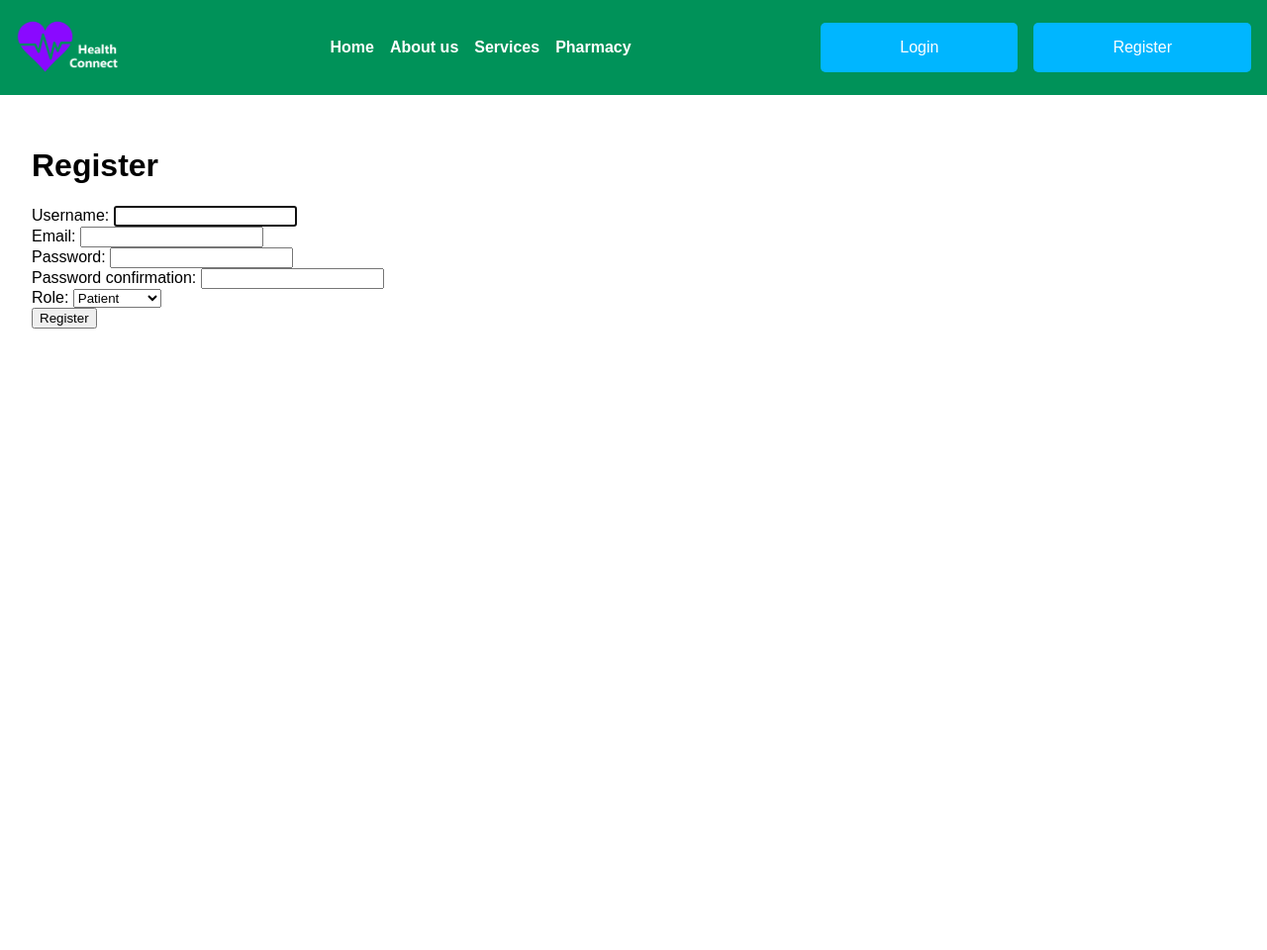
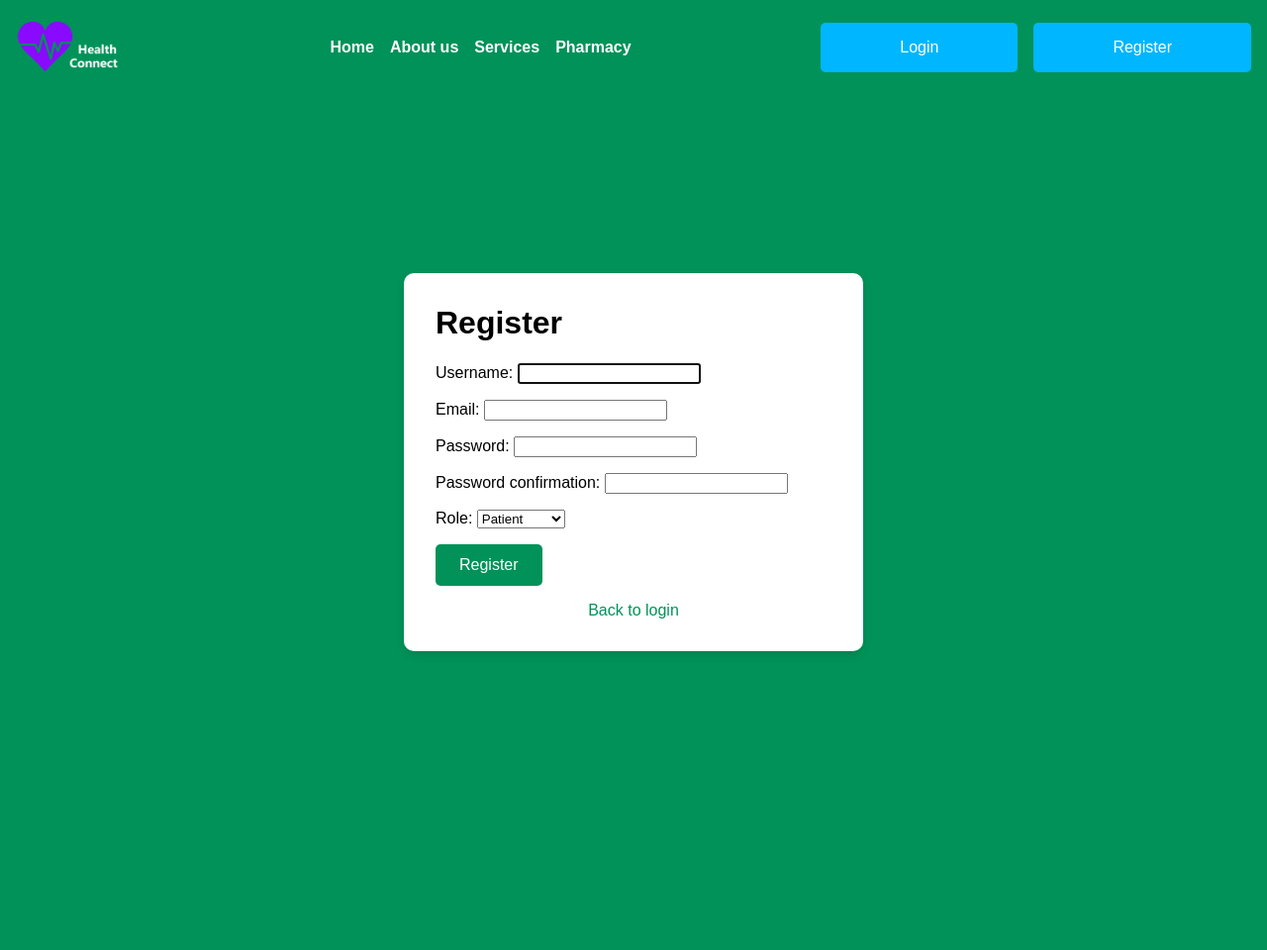
Before and after one commit to codylarge/cs350-summer2024-project-wildfire_warriors, a Django app: page /accounts/register/ in a window 1280 px wide. Shown: the whole page at 99% size. Before the commit the page ends 332 px from the top, so only its background shows below. Run offline with Django 5.2, Linux system fonts and the light colour scheme.

Commit message:
Login and Register styles
mostly finished styles for login and register pages

```diff
--- a/healthconnect/apps/accounts/templates/accounts/register.html
+++ /dev/null
@@ -1,15 +0,0 @@
-{% extends 'layout.html' %}
-{% block title %}
-    Register
-{% endblock %}
-
-{% block content %}
-    <h1>Register</h1>
-    <form class="form-with-validation" action="/accounts/register/" method="post">
-        {% csrf_token %}
-        {{ form }}
-        <button type="submit">Register</button>
-    </form>
-{% endblock %}
-</body>
-</html>
--- /dev/null
+++ b/healthconnect/apps/accounts/templates/register.html
@@ -0,0 +1,26 @@
+{% extends 'layout.html' %}
+{% load static %}
+
+{% block title %}
+    Register
+{% endblock %}
+
+{% block extra_styles %}
+    <link rel="stylesheet" href="{% static 'css/login.css' %}">
+{% endblock %}
+
+{% block content %}
+    <div class="login-container">
+        <div class="login-box">
+            <h1>Register</h1>
+            <form class="form-with-validation" action="/accounts/register/" method="post">
+                {% csrf_token %}
+                {{ form.as_p }}
+                <button type="submit">Register</button>
+            </form>
+            <div class="auth-links">
+                <a href="{% url 'login' %}" class="auth-link">Back to login</a>
+            </div>
+        </div>
+    </div>
+{% endblock %}
--- a/healthconnect/apps/accounts/urls.py
+++ b/healthconnect/apps/accounts/urls.py
@@ -2,7 +2,8 @@ from django.urls import path
 from . import views
 
 urlpatterns = [
-    path('register/', views.register, name='register'),
+    path('forgot-password/', views.forgot_password_view, name='forgot-password'),
+    path('register/', views.register_view, name='register'),
     path('login/', views.login_view, name='login'),
     path('profile/', views.profile, name='profile'),
 ]
--- a/healthconnect/apps/accounts/views.py
+++ b/healthconnect/apps/accounts/views.py
@@ -13,7 +13,11 @@ def register_view(request):
     else:
         form = CustomRegistrationForm()
 
-    return render(request, 'accounts/register.html', {'form': form})
+    return render(request, 'register.html', {'form': form})
+
+def forgot_password_view(request):
+    # Logic for forgot password
+    return render(request, 'forgot-password.html')
 
 
 """
@@ -51,7 +55,7 @@ def login_view(request):
             return redirect('profile')  # Default redirect if no role is specified
     else:
         form = AuthenticationForm()
-    return render(request, 'accounts/login.html', {'form': form})
+    return render(request, 'login.html', {'form': form})
 
 def profile(request):
     user = request.user
@@ -60,7 +64,7 @@ def profile(request):
             profile = user.patientprofile
         else:
             profile = user.staffprofile
-        return render(request, 'accounts/profile.html', {'profile': profile})
+        return render(request, 'profile.html', {'profile': profile})
     else:
         return redirect('login')  # Redirect to login if the user is not authenticated
 
@@ -78,3 +82,9 @@ def home(request):
 
 def about(request):
     return render(request, 'about.html')
+
+def services(request):
+    return render(request, 'services.html')
+
+def pharmacy(request):
+    return render(request, 'pharmacy.html')
--- a/healthconnect/healthconnect/urls.py
+++ b/healthconnect/healthconnect/urls.py
@@ -1,15 +1,16 @@
 # healthconnect/urls.py
 
 from django.contrib import admin
-from django.urls import path
-from apps.accounts import views as accounts_views
+from django.urls import path, include
+from apps.accounts import views
 
 urlpatterns = [
     path('admin/', admin.site.urls),
-    path('', accounts_views.home, name='home'),  # Add this line for the root path
-    path('about/', accounts_views.about, name='about'),
-    path('accounts/login/', accounts_views.login_view, name='login'),
-    path('accounts/register/', accounts_views.register_view, name='register'),
-    path('profile/', accounts_views.profile, name='profile'),
-    # Add other URL patterns here
+    path('', views.home, name='home'),  # Root path
+    path('about/', views.about, name='about'),
+    path('services/', views.services, name='services'),
+    path('pharmacy/', views.pharmacy, name='pharmacy'),
+    path('accounts/', include('apps.accounts.urls')),
+    path('profile/', views.profile, name='profile'),
+
 ]
--- /dev/null
+++ b/healthconnect/static/css/login.css
@@ -0,0 +1,65 @@
+body {
+    background-color: #009259;
+    font-family: Arial, sans-serif;
+    margin: 0;
+    padding: 0;
+}
+
+.login-container {
+    height: 100vh;
+    display: flex;
+    justify-content: center;
+    align-items: center;
+}
+
+.login-box {
+    background-color: white;
+    padding: 2em;
+    border-radius: 10px;
+    box-shadow: 0 4px 8px rgba(0, 0, 0, 0.1);
+    width: 100%;
+    max-width: 400px;
+    margin-top: -10%;
+}
+
+.login-box h1 {
+    margin-top: 0;
+}
+
+.login-box button {
+    background-color: #009259;
+    color: white;
+    border: none;
+    padding: 0.75em 1.5em;
+    border-radius: 5px;
+    cursor: pointer;
+    font-size: 1em;
+}
+
+.login-box button:hover {
+    background-color: #007a44;
+}
+
+.auth-links {
+    margin-top: 1em;
+    text-align: center;
+}
+
+.auth-link {
+    display: block;
+    color: #009259;
+    text-decoration: none;
+    margin-top: 0.5em;
+}
+
+.auth-link:hover {
+    text-decoration: underline;
+}
+
+@media (max-width: 1024px) {
+
+    .login-box {
+        margin-top: -50%;
+    }
+
+}
--- a/healthconnect/static/css/styles.css
+++ b/healthconnect/static/css/styles.css
@@ -1,13 +1,9 @@
-/* styles.css */
-
-/* General body styling */
 body {
     font-family: Arial, sans-serif;
     margin: 0;
     padding: 0;
 }
 
-/* Navbar styling */
 .navbar {
     background-color: #009259;
     padding: 1em;
@@ -16,7 +12,6 @@ body {
     justify-content: space-between;
 }
 
-/* Logo styling */
 .navbar .logo {
     margin-right: 1em;
 }
@@ -35,7 +30,7 @@ body {
 }
 
 .navbar .nav-link:hover {
-    text-decoration: none; /* Remove underline on hover */
+    text-decoration: none;
 }
 
 /* Login button styling */
@@ -49,10 +44,10 @@ body {
 
 .navbar .login-link:hover {
     background-color: blue;
-    text-decoration: none; /* Remove underline on hover */
+    text-decoration: none;
 }
 
-/* Login button styling */
+/* Register button styling */
 .navbar .register-link {
     background-color: #00b6ff;
     padding: 1em 5em;
@@ -63,11 +58,10 @@ body {
 
 .navbar .register-link:hover {
     background-color: blue;
-    text-decoration: none; /* Remove underline on hover */
+    text-decoration: none;
 }
 
 
-/* Main content styling */
 main {
     padding: 2em;
 }
--- a/healthconnect/templates/layout.html
+++ b/healthconnect/templates/layout.html
@@ -6,6 +6,7 @@
     <meta name="viewport" content="width=device-width, initial-scale=1.0">
     <title>{% block title %}Title{% endblock %}</title>
     <link rel="stylesheet" href="{% static 'css/styles.css' %}">
+    {% block extra_styles %}{% endblock %}
 </head>
 <body>
     <nav class="navbar">
@@ -15,8 +16,8 @@
         <div class="nav-links">
             <a href="{% url 'home' %}" class="nav-link">Home</a>
             <a href="{% url 'about' %}" class="nav-link">About us</a>
-            <a href="{% url 'about' %}" class="nav-link">Services</a>
-            <a href="{% url 'about' %}" class="nav-link">Pharmacy</a>
+            <a href="{% url 'services' %}" class="nav-link">Services</a>
+            <a href="{% url 'pharmacy' %}" class="nav-link">Pharmacy</a>
         </div>
         <div class="nav-links">
             <a href="{% url 'login' %}" class="login-link">Login</a>
```
Also changed, not shown: healthconnect/apps/accounts/templates/accounts/login.html (deleted, +0 -14 lines), healthconnect/apps/accounts/templates/forgot-password.html (added, +13 -0 lines), healthconnect/apps/accounts/templates/login.html (added, +26 -0 lines), healthconnect/templates/pharmacy.html (added, +9 -0 lines), healthconnect/templates/services.html (added, +9 -0 lines), healthconnect/static/css/register.css (added).
